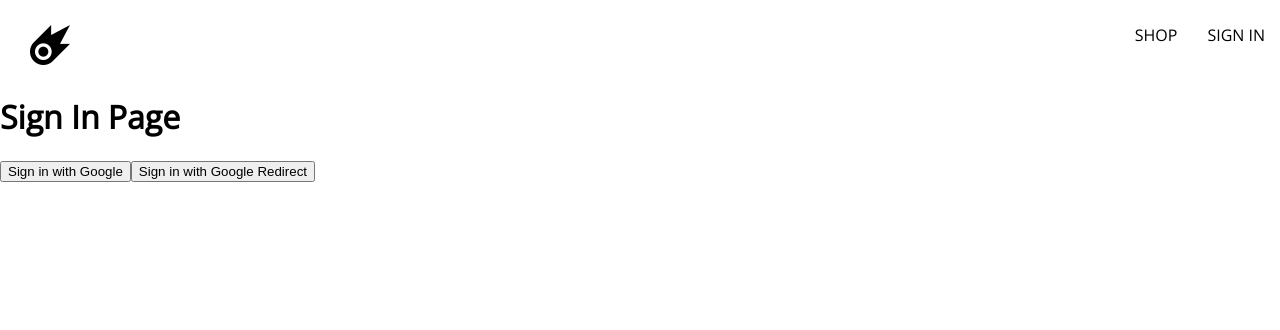
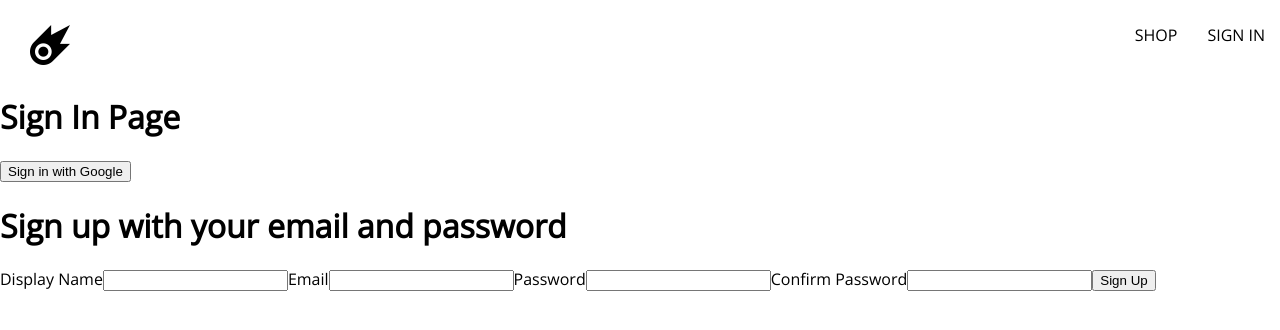
Before and after one commit to Rawgher/react-ecommerce-build, a React (Create React App) app: page /sign-in in a window 1280 px wide. Shown: the top 330 px of the page. Built offline with nearby package versions, Linux system fonts and the light colour scheme.

Commit message:
getting basic auth working

```diff
--- a/public/index.html
+++ b/public/index.html
@@ -5,13 +5,10 @@
     <link rel="icon" href="%PUBLIC_URL%/favicon.ico" />
     <meta name="viewport" content="width=device-width, initial-scale=1" />
     <meta name="theme-color" content="#000000" />
-    <link rel="preconnect" href="https://fonts.googleapis.com">
-    <link rel="preconnect" href="https://fonts.gstatic.com" crossorigin>
-    <link href="https://fonts.googleapis.com/css2?family=Open+Sans:wght@300;400&display=swap" rel="stylesheet">
-    <meta
-      name="description"
-      content="Web site created using create-react-app"
-    />
+    <link rel="preconnect" href="https://fonts.googleapis.com" />
+    <link rel="preconnect" href="https://fonts.gstatic.com" crossorigin />
+    <link href="https://fonts.googleapis.com/css2?family=Open+Sans:wght@300;400&display=swap" rel="stylesheet" />
+    <meta name="description" content="Web site created using create-react-app" />
     <link rel="apple-touch-icon" href="%PUBLIC_URL%/logo192.png" />
     <!--
       manifest.json provides metadata used when your web app is installed on a
@@ -27,7 +24,7 @@
       work correctly both with client-side routing and a non-root public URL.
       Learn how to configure a non-root public URL by running `npm run build`.
     -->
-    <title>React App</title>
+    <title>Comet Co Clothing</title>
   </head>
   <body>
     <noscript>You need to enable JavaScript to run this app.</noscript>
--- /dev/null
+++ b/src/components/sign-up-form/sign-up-form.component.jsx
@@ -0,0 +1,70 @@
+import { useState } from 'react';
+import { createAuthUserWithEmailAndPassword, createUserDocumentFromAuth } from '../../utils/firebase/firebase.utils';
+
+const defaultFormFields = {
+  displayName: '',
+  email: '',
+  password: '',
+  confirmPassword: '',
+};
+
+const SignUpForm = () => {
+  const [formFields, setFormFields] = useState(defaultFormFields);
+  const { displayName, email, password, confirmPassword } = formFields;
+
+  console.log(formFields);
+
+  const resetFormFields = () => {
+    setFormFields(defaultFormFields);
+  };
+
+  const handleSubmit = async (event) => {
+    event.preventDefault();
+
+    if (password != confirmPassword) {
+      alert('passwords do not match');
+      return;
+    }
+
+    try {
+      const { user } = await createAuthUserWithEmailAndPassword(email, password);
+
+      await createUserDocumentFromAuth(user, { displayName });
+      resetFormFields();
+    } catch (error) {
+      if (error.code === 'auth/email-already-in-use') {
+        alert('Email already in use');
+      } else {
+        console.log('user creation error', error);
+      }
+    }
+  };
+
+  const handleChange = (event) => {
+    const { name, value } = event.target;
+    setFormFields({ ...formFields, [name]: value });
+  };
+
+  return (
+    <div>
+      <h1>Sign up with your email and password</h1>
+      <form onSubmit={handleSubmit}>
+        <label>Display Name</label>
+        <input type="text" required onChange={handleChange} name="displayName" value={displayName} />
+
+        <label>Email</label>
+        <input type="email" required onChange={handleChange} name="email" value={email} />
+
+        <label>Password</label>
+        <input type="password" required onChange={handleChange} name="password" minLength="6" value={password} />
+
+        <label>Confirm Password</label>
+        <input type="password" required onChange={handleChange} name="confirmPassword" minLength="6" value={confirmPassword} />
+
+        <button type="submit">Sign Up</button>
+      </form>
+    </div>
+  );
+};
+
+export default SignUpForm;
--- a/src/routes/sign-in/sign-in.component.jsx
+++ b/src/routes/sign-in/sign-in.component.jsx
@@ -1,18 +1,7 @@
-import { useEffect } from 'react';
-import { getRedirectResult } from 'firebase/auth';
-import { auth, signInWithGooglePopup, createUserDocumentFromAuth, signInWithGoogleRedirect } from '../../utils/firebase/firebase.utils';
+import { signInWithGooglePopup, createUserDocumentFromAuth } from '../../utils/firebase/firebase.utils';
+import SignUpForm from '../../components/sign-up-form/sign-up-form.component';
 
 const SignIn = () => {
-  useEffect(() => {
-    const fetchData = async () => {
-      const response = await getRedirectResult(auth);
-      if (response) {
-        const userDocRef = await createUserDocumentFromAuth(response.user);
-      }
-    };
-    fetchData();
-  }, []);
-
   const logGoogleUser = async () => {
     const { user } = await signInWithGooglePopup();
     const userDocRef = await createUserDocumentFromAuth(user);
@@ -22,7 +11,8 @@ const SignIn = () => {
     <div>
       <h1>Sign In Page</h1>
       <button onClick={logGoogleUser}>Sign in with Google</button>
-      <button onClick={signInWithGoogleRedirect}>Sign in with Google Redirect</button>
+
+      <SignUpForm />
     </div>
   );
 };
--- a/src/utils/firebase/firebase.utils.js
+++ b/src/utils/firebase/firebase.utils.js
@@ -1,5 +1,5 @@
 import { initializeApp } from 'firebase/app';
-import { getAuth, signInWithRedirect, signInWithPopup, GoogleAuthProvider } from 'firebase/auth';
+import { getAuth, signInWithRedirect, signInWithPopup, GoogleAuthProvider, createUserWithEmailAndPassword } from 'firebase/auth';
 import { getFirestore, doc, getDoc, setDoc } from 'firebase/firestore';
 
 const firebaseConfig = {
@@ -29,7 +29,8 @@ export const signInWithGoogleRedirect = () => {
 
 export const db = getFirestore();
 
-export const createUserDocumentFromAuth = async (userAuth) => {
+export const createUserDocumentFromAuth = async (userAuth, additionalInfo = {}) => {
+  if (!userAuth) return;
   const userDocRef = doc(db, 'users', userAuth.uid);
 
   const userSnapshot = await getDoc(userDocRef);
@@ -43,6 +44,7 @@ export const createUserDocumentFromAuth = async (userAuth) => {
         displayName,
         email,
         createdAt,
+        ...additionalInfo,
       });
     } catch (error) {
       console.log('error creating user', error.message);
@@ -51,3 +53,8 @@ export const createUserDocumentFromAuth = async (userAuth) => {
 
   return userDocRef;
 };
+
+export const createAuthUserWithEmailAndPassword = async (email, password) => {
+  if (!email || !password) return;
+  return await createUserWithEmailAndPassword(auth, email, password);
+};
```
